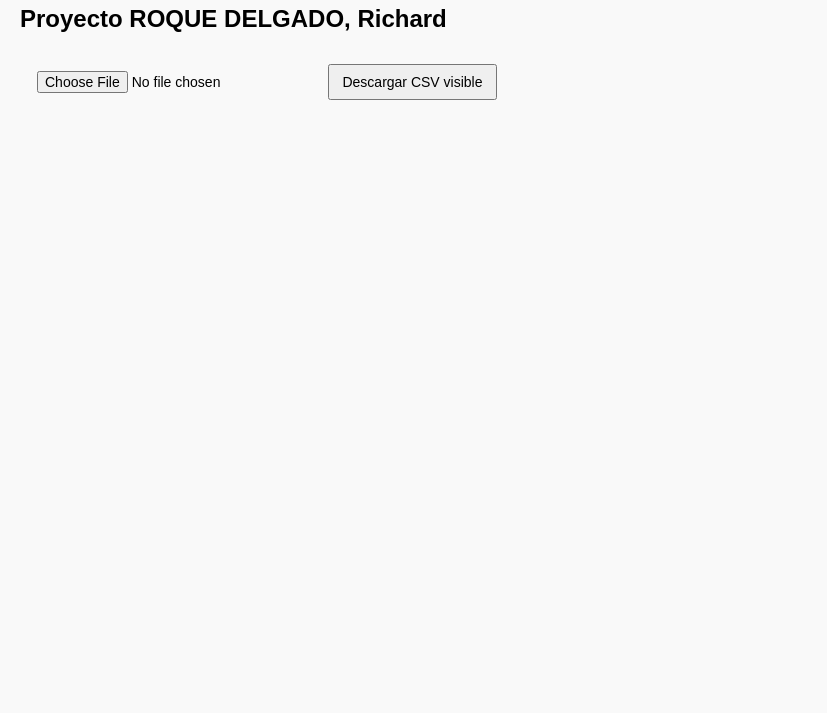
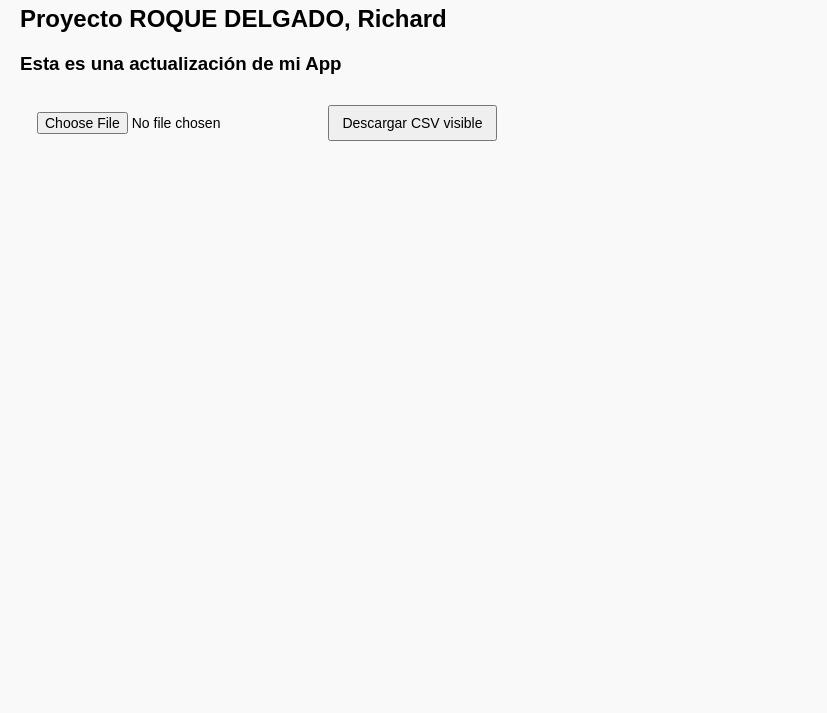
Before and after one commit to JamesRD15/GestordeDatosAzure, a plain HTML site: page index.html in a window 1280 px wide. Shown: the part 87-800 px from the top of the page, without its empty margins (0-827 px from the left). Drawn offline with nearby package versions, Linux system fonts and the light colour scheme.

Commit message:
UPDATE DE PRUEBA

```diff
--- a/index.html
+++ b/index.html
@@ -9,6 +9,7 @@
 <body>
   <h1>Gestor de Datos CSV</h1>
   <h2>Proyecto ROQUE DELGADO, Richard</h2>
+  <h3>Esta es una actualización de mi App</h3>
 
   <!-- Cargar CSV directamente -->
   <input type="file" id="fileInput" onchange="leerArchivo()" />
```
